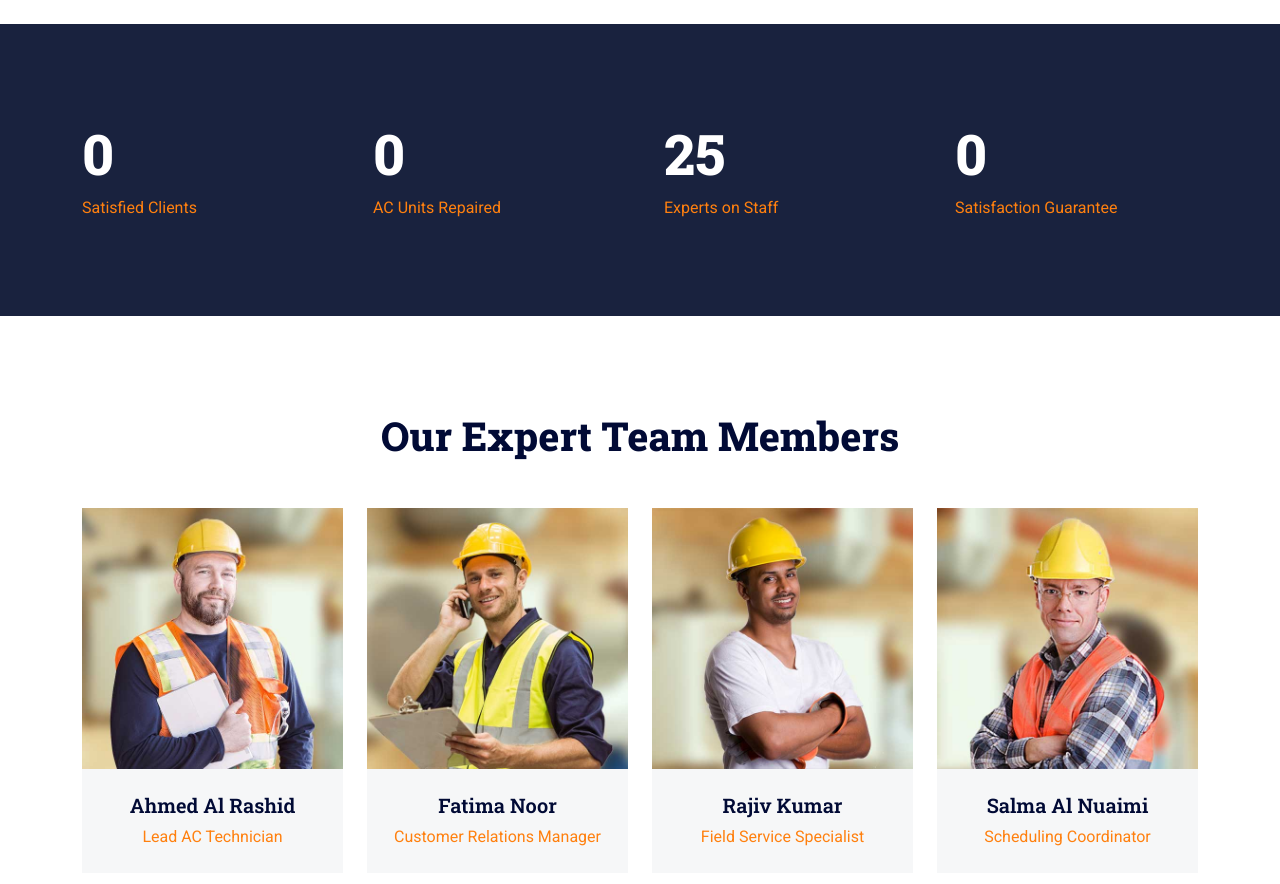
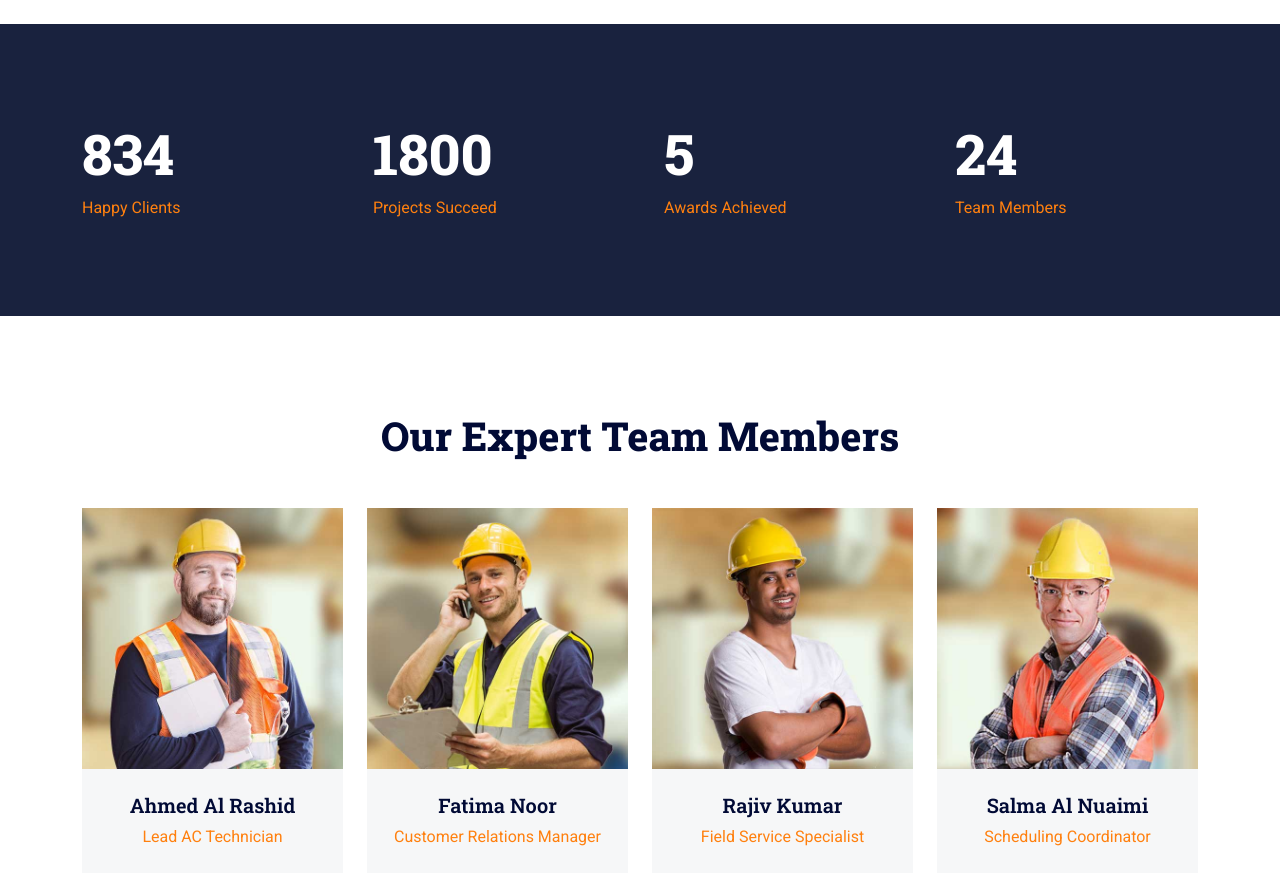
Before and after one commit to nestorahub/nestoracarpet, a plain HTML site: page about.html in a window 1280 px wide. Shown: the part 1060-1944 px from the top of the page. Drawn offline with nearby package versions, Linux system fonts and the light colour scheme.

Commit message:
Update about.html

```diff
--- a/about.html
+++ b/about.html
@@ -145,30 +145,31 @@
     </div>
     <!-- About End -->
 
-    <!-- Facts Start -->
+        <!-- Facts Start -->
     <div class="container-fluid facts my-5 py-5" data-parallax="scroll" data-image-src="img/carousel-1.jpg">
         <div class="container py-5">
             <div class="row g-5">
                 <div class="col-sm-6 col-lg-3 wow fadeIn" data-wow-delay="0.1s">
-                    <h1 class="display-4 text-white" data-toggle="counter-up">1500+</h1>
-                    <span class="text-primary">Satisfied Clients</span>
+                    <h1 class="display-4 text-white" data-toggle="counter-up">834</h1>
+                    <span class="text-primary">Happy Clients</span>
                 </div>
                 <div class="col-sm-6 col-lg-3 wow fadeIn" data-wow-delay="0.3s">
-                    <h1 class="display-4 text-white" data-toggle="counter-up">1200+</h1>
-                    <span class="text-primary">AC Units Repaired</span>
+                    <h1 class="display-4 text-white" data-toggle="counter-up">1800</h1>
+                    <span class="text-primary">Projects Succeed</span>
                 </div>
                 <div class="col-sm-6 col-lg-3 wow fadeIn" data-wow-delay="0.5s">
-                    <h1 class="display-4 text-white" data-toggle="counter-up">25</h1>
-                    <span class="text-primary">Experts on Staff</span>
+                    <h1 class="display-4 text-white" data-toggle="counter-up">5</h1>
+                    <span class="text-primary">Awards Achieved</span>
                 </div>
                 <div class="col-sm-6 col-lg-3 wow fadeIn" data-wow-delay="0.7s">
-                    <h1 class="display-4 text-white" data-toggle="counter-up">100%</h1>
-                    <span class="text-primary">Satisfaction Guarantee</span>
+                    <h1 class="display-4 text-white" data-toggle="counter-up">24</h1>
+                    <span class="text-primary">Team Members</span>
                 </div>
             </div>
         </div>
     </div>
     <!-- Facts End -->
+
 
     <!-- Team Start -->
     <div class="container-xxl py-5">
```
